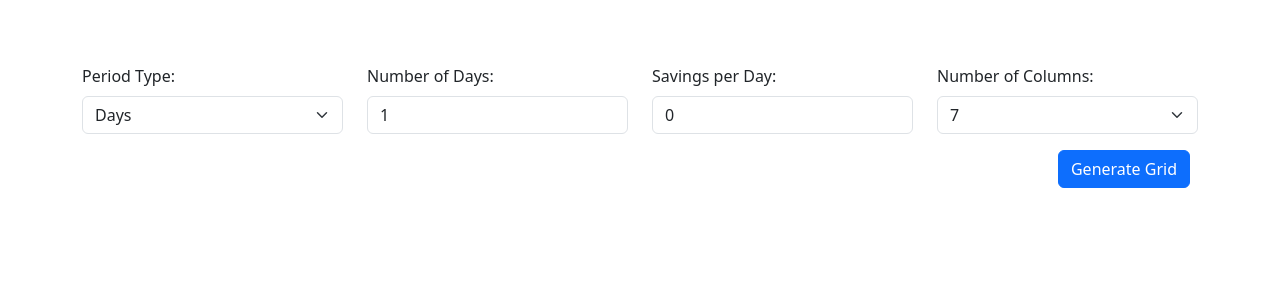
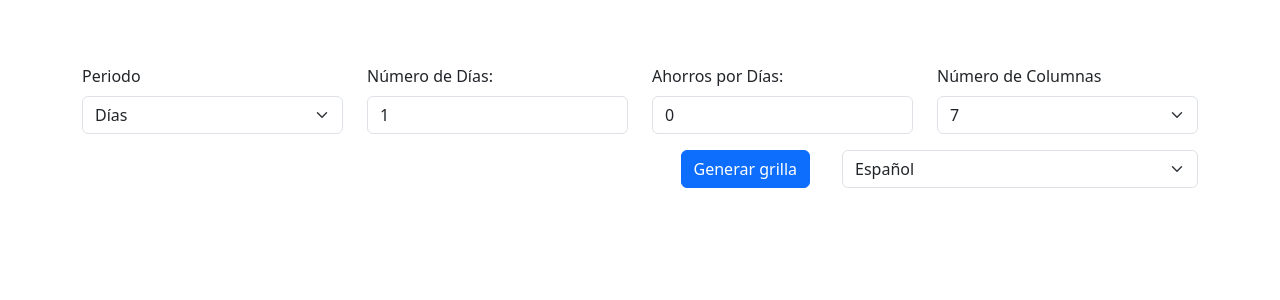
Before and after one commit to fharrisbianchi/savings-generator, a React app: page / in a window 1280 px wide. Shown: the top 300 px of the page. Built offline with nearby package versions, Linux system fonts and the light colour scheme.

Commit message:
Several fixes regarding language and minor changes

```diff
--- a/package.json
+++ b/package.json
@@ -1,6 +1,6 @@
 {
-  "name": "ahorros",
-  "version": "1.2.0",
+  "name": "ahorros-app",
+  "version": "1.3.0",
   "description": "",
   "main": "index.js",
   "scripts": {
@@ -13,10 +13,12 @@
   "license": "ISC",
   "dependencies": {
     "bootstrap": "^5.3.3",
+    "i18next": "^23.10.1",
     "jspdf": "^2.5.1",
     "jspdf-autotable": "^3.8.2",
     "react": "^18.2.0",
     "react-dom": "^18.2.0",
+    "react-i18next": "^14.1.0",
     "xlsx": "^0.18.5",
     "xlsx-style": "^0.8.13"
   },
--- a/src/App.js
+++ b/src/App.js
@@ -1,4 +1,7 @@
-import React, { useState } from 'react';
+import React, { useState, useEffect } from 'react';
+import i18n from 'i18next';
+import { initReactI18next } from 'react-i18next';
+
 import 'bootstrap/dist/css/bootstrap.min.css';
 import jsPDF from 'jspdf';
 import 'jspdf-autotable';
@@ -6,6 +9,57 @@ import ReactDOMServer from 'react-dom/server'; // Import ReactDOMServer
 import { generateGridForWeb } from './GridGenerator'; // Importa la función para generar la cuadrícula para la web
 import { exportToExcel } from './ExportToExcel';
 import { generateGridForExcel } from './GridGenerator';
+
+
+import esTranslations from './lang/es.json';
+import enTranslations from './lang/en.json';
+
+
+// Configura i18next con las traducciones de es.json
+i18n
+  .use(initReactI18next)
+  .init({
+    lng: 'es',
+    fallbackLng: 'en',
+    resources: {
+      es: {
+        translation: esTranslations
+      },
+      en: {
+        translation: enTranslations
+      }
+    },
+    interpolation: {
+      escapeValue: false
+    }
+  });
+
+const LanguageSwitcher = () => {
+  const [currentLanguage, setCurrentLanguage] = useState(i18n.language);
+
+  // Update the language immediately when the currentLanguage state changes
+  useEffect(() => {
+    i18n.changeLanguage(currentLanguage);
+  }, [currentLanguage]);
+
+  const handleLanguageChange = (e) => {
+    setCurrentLanguage(e.target.value);
+  };
+
+  return (
+    <select
+      className="form-select"
+      id="languageSelect"
+      onChange={handleLanguageChange}
+      value={currentLanguage} // Usa value en lugar de defaultValue para controlar el estado del select
+
+    >
+      <option value="en">English</option>
+      <option value="es">Español</option>
+    </select>
+  );
+};
+
 
 const App = () => {
   const [periodType, setPeriodType] = useState('days');
@@ -106,7 +160,7 @@ const App = () => {
         const value = currentPeriod * savingsPerPeriod;
         totalValue = value; // Accumulate the total value
         rowData.push({
-          day: `${isDays ? 'Day' : 'Week'} ${currentPeriod}`,
+          day: `${isDays ? i18n.t('day') : i18n.t('week')} ${currentPeriod}`,
           value: value,
         });
         currentPeriod++;
@@ -115,7 +169,7 @@ const App = () => {
     }
 
     // Add total row to data
-    data.push([{ day: 'Total Value', value: totalValue }]);
+    data.push([{ day: i18n.t('total_value'), value: totalValue }]);
     return data;
   };
 
@@ -178,7 +232,7 @@ const App = () => {
       <div className="row">
         <div className="col-sm-3 mt-3">
           <label htmlFor="periodTypeInput" className="form-label">
-            Period Type:
+            {i18n.t('period_type')}
           </label>
           <select
             className="form-select"
@@ -186,13 +240,14 @@ const App = () => {
             value={periodType}
             onChange={handlePeriodTypeChange}
           >
-            <option value="days">Days</option>
-            <option value="weeks">Weeks</option>
+            <option value="days">{i18n.t('days')}</option>
+            <option value="weeks">{i18n.t('weeks')}</option>
+            <option value="months">{i18n.t('months')}</option>
           </select>
         </div>
         <div className="col-sm-3 mt-3">
           <label htmlFor="periodValueInput" className="form-label">
-            Number of {periodType === 'days' ? 'Days' : 'Weeks'}:
+            {i18n.t('number_of')} {['days', 'weeks', 'months'].includes(periodType) ? (i18n.t(periodType)) : ''}:
           </label>
           <input
             type="number"
@@ -204,7 +259,7 @@ const App = () => {
         </div>
         <div className="col-sm-3 mt-3">
           <label htmlFor="savingsInput" className="form-label">
-            Savings per {periodType === 'days' ? 'Day' : 'Week'}:
+            {i18n.t('savings_per')} {['days', 'weeks', 'months'].includes(periodType) ? (i18n.t(periodType)) : ''}:
           </label>
           <input
             type="number"
@@ -216,7 +271,7 @@ const App = () => {
         </div>
         <div className="col-sm-3 mt-3">
           <label htmlFor="numColumnsInput" className="form-label">
-            Number of Columns:
+            {i18n.t('number_of_columns')}
           </label>
           <select
             className="form-select"
@@ -236,13 +291,13 @@ const App = () => {
         </div>
       </div>
       <div className="row mt-3">
-        <div className="col-sm-12 d-flex justify-content-end">
+        <div className="col-sm-8 d-flex justify-content-end">
           <button
             type="button"
             className="btn btn-primary me-2"
             onClick={handleClickGenerateGrid}
           >
-            Generate Grid
+            {i18n.t('generate_grid')}
           </button>
           {gridGenerated && (
             <React.Fragment>
@@ -251,19 +306,23 @@ const App = () => {
                 className="btn btn-success me-2"
                 onClick={handleExportToExcel}
               >
-                Export to Excel
+                {i18n.t('export_excel')}
               </button>
               <button
                 type="button"
                 className="btn btn-danger"
                 onClick={handleExportToPDF}
               >
-                Export to PDF
+                {i18n.t('export_pdf')}
               </button>
             </React.Fragment>
           )}
         </div>
+        <div className="col-sm-4">
+          <LanguageSwitcher />
+        </div>
       </div>
+
       {gridGenerated && (
         <div className="row mt-3">
           <div className="col">
@@ -273,7 +332,6 @@ const App = () => {
               savingsPerPeriod,
               numColumns
             )}{' '}
-            {/* Utiliza la función para generar la cuadrícula para la web */}
           </div>
         </div>
       )}
--- a/src/ExportToExcel.js
+++ b/src/ExportToExcel.js
@@ -37,10 +37,6 @@ export const exportToExcel = (periodType, periodValue, savingsPerPeriod, numColu
     // Extract data from grid
     let { data } = extractDataFromGrid(gridData);
 
-    // Add a row at the end for the total amount saved
-    const totalRow = ['Total', ...data[0].slice(2).map(cell => isNaN(cell) ? '' : Number(cell)).reduce((acc, val) => acc + val, 0)];
-    data.push(totalRow);
-
     // Convert data to Excel sheet
     const ws = XLSX.utils.aoa_to_sheet(data);
 
--- a/src/GridGenerator.js
+++ b/src/GridGenerator.js
@@ -1,4 +1,23 @@
 import React from 'react';
+import i18n from 'i18next';
+import { initReactI18next } from 'react-i18next';
+import esTranslations from './lang/es.json';
+
+// Configura i18next con las traducciones de es.json
+i18n
+    .use(initReactI18next)
+    .init({
+        lng: 'es', // Establece el idioma inicial
+        fallbackLng: 'en', // Idioma de respaldo
+        resources: {
+            es: {
+                translation: esTranslations
+            }
+        },
+        interpolation: {
+            escapeValue: false // No es necesario escapar los valores
+        }
+    });
 
 export const generateGridForWeb = (periodType, periodValue, savingsPerPeriod, numColumns) => {
     const isDays = periodType === 'days';
@@ -12,11 +31,16 @@ export const generateGridForWeb = (periodType, periodValue, savingsPerPeriod, nu
         for (let j = 0; j < numColumns; j++) {
             if (currentPeriod <= periodValue) {
                 const value = currentPeriod * savingsPerPeriod;
-                totalValue += value; // Acumula el valor total
+                totalValue = value; // Accumulate the total value
                 tableColumns.push(
                     <td key={currentPeriod}>
                         <div>
-                            <span className="badge rounded-pill bg-primary">{isDays ? 'Day' : 'Week'} {currentPeriod}: </span>
+                            <span className="badge rounded-pill bg-primary">
+                                {isDays ? i18n.t('day') : periodType === 'weeks' ? i18n.t('week') : periodType === 'months' ? i18n.t('month') : ''}
+                                {isDays ? ' ' : ' '}
+                                {currentPeriod}:
+                            </span>
+
                             <div>{value}</div>
                         </div>
                     </td>
@@ -31,7 +55,7 @@ export const generateGridForWeb = (periodType, periodValue, savingsPerPeriod, nu
 
     tableRows.push(
         <tr key="total-row">
-            <td colSpan={numColumns}>Total Value: {totalValue}</td>
+            <td colSpan={numColumns}>{i18n.t('total_value')} {totalValue}</td>
         </tr>
     );
 
@@ -57,7 +81,7 @@ export const generateGridForExcel = (periodType, periodValue, savingsPerPeriod,
                 totalValue += value; // Accumulate the total value
                 rowData.push({
                     value: value,
-                    label: `${isDays ? 'Day' : 'Week'} ${currentPeriod}`
+                    label: `${isDays ? i18n.t('day') : periodType === 'weeks' ? i18n.t('week') : periodType === 'months' ? i18n.t('month') : ''} ${isDays ? ' ' : ' '} ${currentPeriod}`
                 });
                 currentPeriod++;
             } else {
--- /dev/null
+++ b/src/lang/en.json
@@ -0,0 +1,16 @@
+{
+    "number_of_columns": "Number of Columns",
+    "period_type": "Period Type",
+    "days": "Days",
+    "weeks": "Weeks",
+    "months": "Months",
+    "day": "Day",
+    "week": "Week",
+    "month": "Month",
+    "number_of": "Number of ",
+    "savings_per": "Savings per ",
+    "total_value": "Total value: ",
+    "generate_grid": "Generate Grid",
+    "export_excel": "Export to Excel",
+    "export_pdf": "Export to PDF"
+}
--- /dev/null
+++ b/src/lang/es.json
@@ -0,0 +1,16 @@
+{
+    "number_of_columns": "Número de Columnas",
+    "period_type": "Periodo",
+    "days": "Días",
+    "weeks": "Semanas",
+    "months": "Meses",
+    "day": "Día",
+    "week": "Semana",
+    "month": "Mes",
+    "number_of": "Número de ",
+    "savings_per": "Ahorros por ",
+    "total_value": "Valor total: ",
+    "generate_grid": "Generar grilla",
+    "export_excel": "Exportar a Excel",
+    "export_pdf": "Exportar a PDF"
+  }
```
Also changed, not shown: 1 other file (tests, documents, lock files or other folders).
